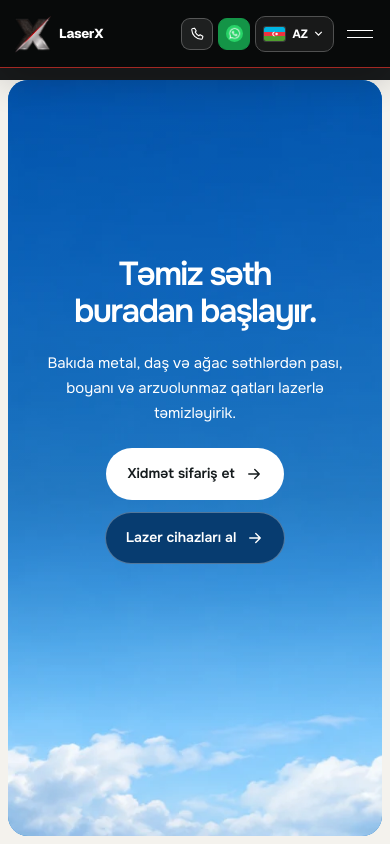
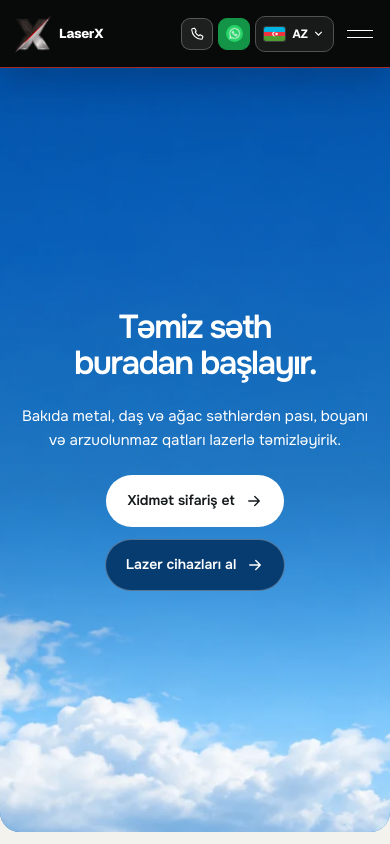
Before and after one commit to Kvseis/LaserX-Website, a Next.js app: page / in a window 390 px wide. Shown: the top 844 px of the page. Built offline with nearby package versions, Linux system fonts and the light colour scheme.

Commit message:
Homepage mobile hero layout refinement

```diff
--- a/src/app/globals.css
+++ b/src/app/globals.css
@@ -136,7 +136,7 @@ img { display: block; }
 main { width: 100%; max-width: 100%; overflow-x: clip; }
 @media (max-width: 760px) {
   html:has(.home-main) { background: var(--dark); }
-  .home-main { overflow: visible; }
+  .home-main { padding-top: 68px; overflow: visible; }
 }
 .hero {
   position: relative;
@@ -348,8 +348,9 @@ a:focus-visible, button:focus-visible, input:focus-visible, summary:focus-visibl
 
 @media (max-width: 760px) {
   :root { --wrap: calc(100% - 32px); }
-  .hero { height: calc(100svh - 88px); min-height: 650px; margin: 80px 8px 8px; border-radius: 20px; }
-  .hero-copy { width: calc(100% - 36px); padding: 54px 0 150px; gap: 22px; }
+  .hero { height: auto; min-height: max(500px, calc(100svh - 80px)); margin: 0 0 12px; border-radius: 0 0 20px 20px; }
+  .hero-sky { object-position: 25% bottom; }
+  .hero-copy { height: auto; min-height: inherit; width: calc(100% - 36px); padding: 48px 0; gap: 22px; }
   .hero h1 { max-width: 100%; font-size: clamp(32px, 8.5vw, 54px); line-height: 1.1; letter-spacing: -.05em; }
   .hero-details > p { max-width: 490px; margin-inline: auto; font-size: 15px; line-height: 1.65; }
   .hero-actions { width: 100%; margin-top: 22px; gap: 12px; }
```
